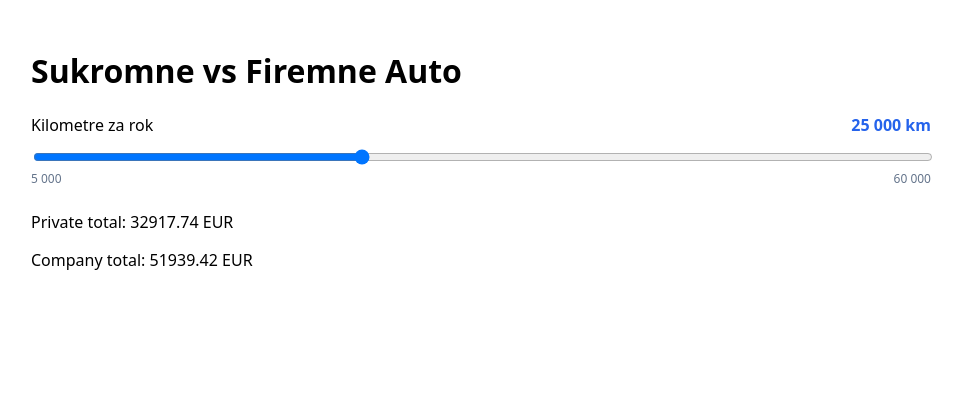
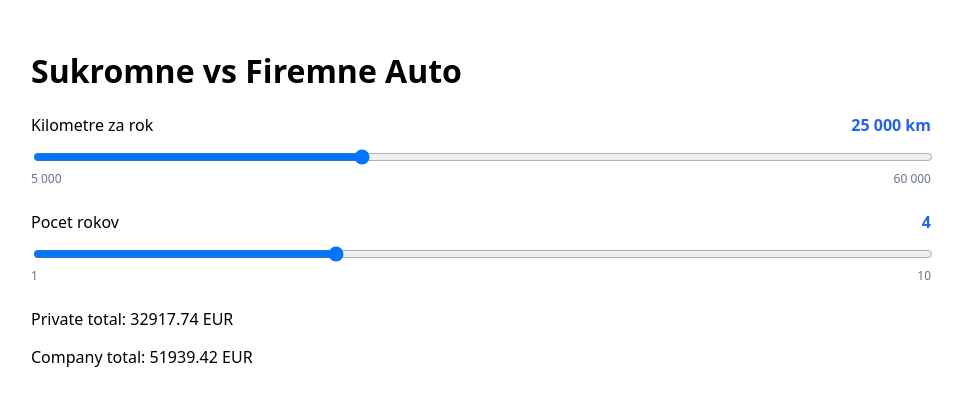
Before and after one commit to mcsdodo/sukromne-vs-firemne-auto, a Vue app: page / in a window 1280 px wide. Shown: the top 406 px of the page, without its empty margins (159-1122 px from the left). Built offline with nearby package versions, Linux system fonts and the light colour scheme.

Commit message:
feat: add YearsInput component
🤖 Generated with [Claude Code](https://claude.com/claude-code)

Co-Authored-By: Claude <noreply@anthropic.com>

```diff
--- a/src/App.vue
+++ b/src/App.vue
@@ -3,6 +3,7 @@
     <h1>Sukromne vs Firemne Auto</h1>
 
     <KmSlider v-model="kmPerYear" />
+    <YearsInput v-model="years" />
 
     <p>Private total: {{ totalPrivate.toFixed(2) }} EUR</p>
     <p>Company total: {{ totalCompany.toFixed(2) }} EUR</p>
@@ -12,8 +13,9 @@
 <script setup>
 import { useCalculator } from './composables/useCalculator'
 import KmSlider from './components/KmSlider.vue'
+import YearsInput from './components/YearsInput.vue'
 
-const { kmPerYear, totalPrivate, totalCompany } = useCalculator()
+const { kmPerYear, years, totalPrivate, totalCompany } = useCalculator()
 </script>
 
 <style>
--- /dev/null
+++ b/src/components/YearsInput.vue
@@ -0,0 +1,74 @@
+<template>
+  <div class="years-input">
+    <label>
+      <span class="label-text">Pocet rokov</span>
+      <span class="value">{{ modelValue }}</span>
+    </label>
+    <input
+      type="range"
+      :min="min"
+      :max="max"
+      :step="1"
+      :value="modelValue"
+      @input="$emit('update:modelValue', Number($event.target.value))"
+    />
+    <div class="range-labels">
+      <span>{{ min }}</span>
+      <span>{{ max }}</span>
+    </div>
+  </div>
+</template>
+
+<script setup>
+defineProps({
+  modelValue: { type: Number, required: true },
+  min: { type: Number, default: 1 },
+  max: { type: Number, default: 10 }
+})
+
+defineEmits(['update:modelValue'])
+</script>
+
+<style scoped>
+.years-input {
+  margin-bottom: 24px;
+}
+
+.years-input label {
+  display: flex;
+  justify-content: space-between;
+  margin-bottom: 8px;
+  font-weight: 500;
+}
+
+.years-input .value {
+  font-weight: 700;
+  color: #2563eb;
+}
+
+.years-input input[type="range"] {
+  width: 100%;
+  height: 8px;
+  border-radius: 4px;
+  background: #e2e8f0;
+  outline: none;
+  cursor: pointer;
+}
+
+.years-input input[type="range"]::-webkit-slider-thumb {
+  -webkit-appearance: none;
+  width: 24px;
+  height: 24px;
+  border-radius: 50%;
+  background: #2563eb;
+  cursor: pointer;
+}
+
+.range-labels {
+  display: flex;
+  justify-content: space-between;
+  font-size: 12px;
+  color: #64748b;
+  margin-top: 4px;
+}
+</style>
```
